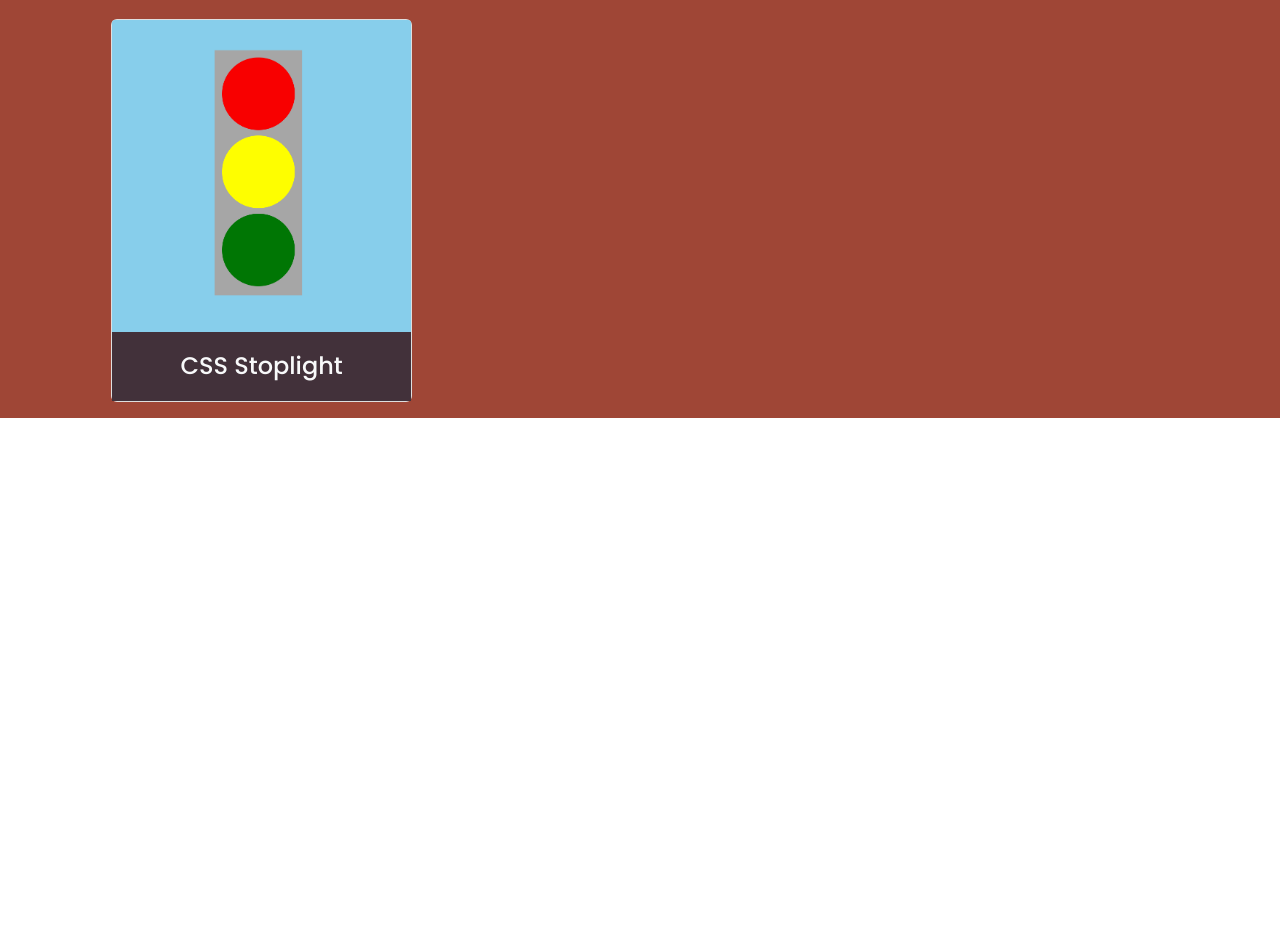
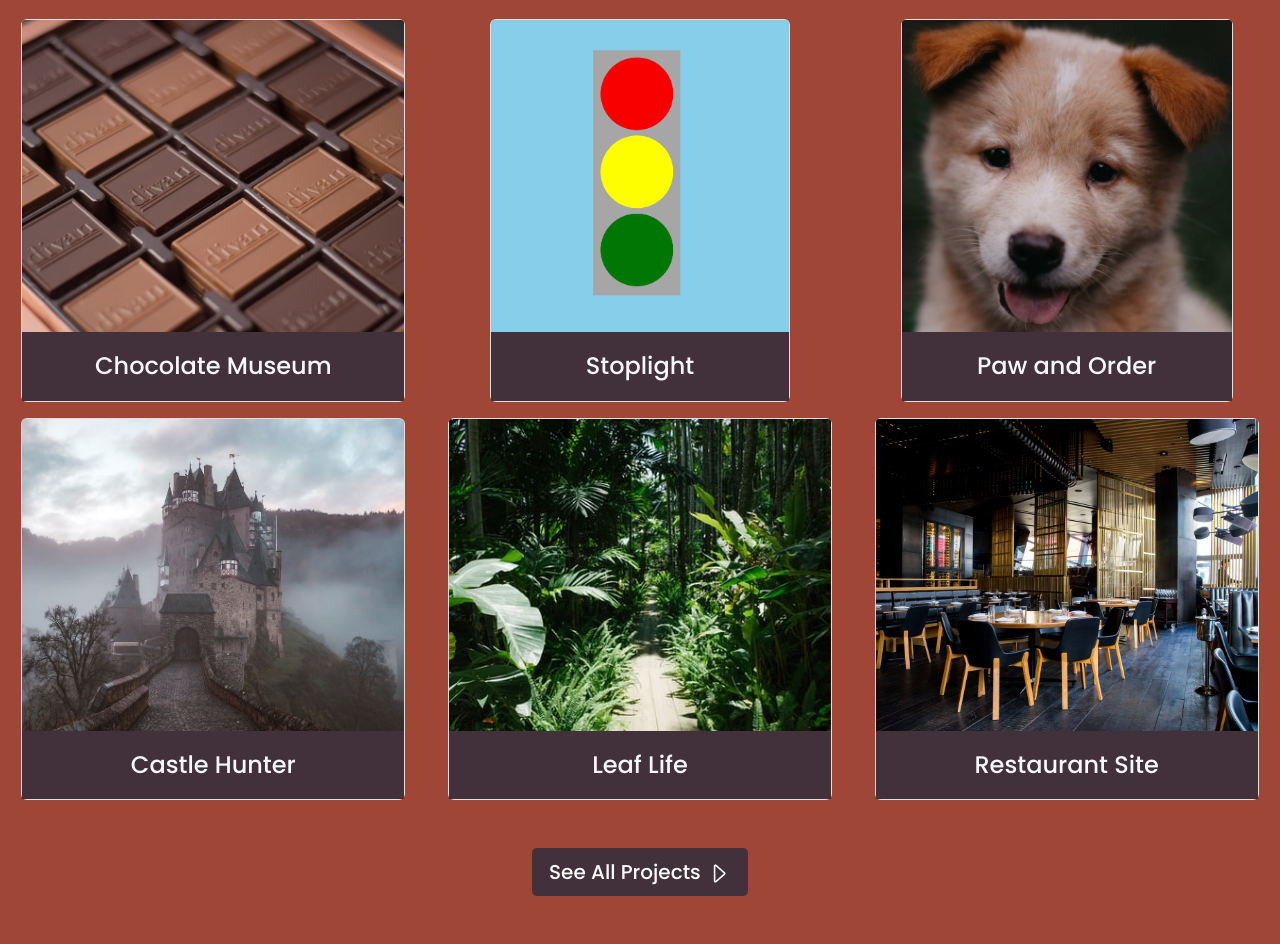
Before and after one commit to michaeldilulo/michaeldilulo.github.io, a plain HTML site: page index.html in a window 1280 px wide. Shown: the part 1031-1975 px from the top of the page. Before the commit the page ends 1449 px from the top, so only its background shows below. Drawn offline with nearby package versions, Linux system fonts and the light colour scheme.

Commit message:
Projects section, imgs add, mobile responsive

```diff
--- a/index.html
+++ b/index.html
@@ -65,36 +65,105 @@
             <div class="container-fluid">
                 <div class="row d-flex justify-content-center pt-5 portfolio-project-row pb-5">
                     <div class="col-md-3 d-flex justify-content-center portfolio-project-heading mb-5">
-                        <h2>My Most Recent Projects</h2>
+                        <h2>My Most Recent <span class="portfolio-project-span">Projects</span></h2>
                     </div>
                 </div>
             </div>
-
             <div class="container-fluid portfolio-project-row">
                 <div class="row">
-                    <div class="col-md-4 d-flex justify-content-end pt-3">
-                        <a href="#" target="_blank" class="text-light">
-                            <div class="card mb-3">
-                                <img src="stoplight.PNG" class="card-img-top"
-                                    alt="Stoplight created in Cascade Style Sheets(CSS)">
+                    <div class="col-md-4 d-flex justify-content-center pt-3">
+                        <div class="card">
+                            <a href="#" target="_blank" class="text-light">
+                                <img src="Chocolate4.jpg" class="card-img-top" alt="Delicious Chocolates">
                                 <div class="card-body d-flex justify-content-center">
-                                    <h4 class="card-text">
-                                        CSS Stoplight
-                        </a></h4>
+                                    <h4 class="card-text">Chocolate Museum
+                                    </h4>
+                                </div>
+                            </a>
+                        </div>
                     </div>
-                </div>
-            </div>
-            </div>
+                    <div class="col-md-4 d-flex justify-content-center pt-3">
+                        <div class="card">
+                            <a href="#" target="_blank" class="text-light">
+                                <img src="stoplight.PNG" class="card-img-top" alt="Stoplight with lights">
+                                <div class="card-body d-flex justify-content-center">
+                                    <h4 class="card-text">Stoplight
+                                    </h4>
+                                </div>
+                            </a>
+                        </div>
+                    </div>
+                    <div class="col-md-4 d-flex justify-content-center pt-3">
+                        <div class="card">
+                            <a href="#" target="_blank" class="text-light">
+                                <img src="puppycardimage.jpg" class="card-img-top" alt="Puppy smiling at camera">
+                                <div class="card-body d-flex justify-content-center">
+                                    <h4 class="card-text">Paw and Order
+                                    </h4>
+                                </div>
+                            </a>
+                        </div>
+                    </div>
+                    <div class="container-fluid portfolio-project-row">
+                        <div class="row">
+                            <div class="col-md-4 d-flex justify-content-center pt-3">
+                                <div class="card">
+                                    <a href="#" target="_blank" class="text-light">
+                                        <img src="castleimagefive.jpg" class="card-img-top" alt="Castle in the mist">
+                                        <div class="card-body d-flex justify-content-center">
+                                            <h4 class="card-text">Castle Hunter
+                                            </h4>
+                                        </div>
+                                    </a>
+                                </div>
+                            </div>
+                            <div class="col-md-4 d-flex justify-content-center pt-3">
+                                <div class="card">
+                                    <a href="#" target="_blank" class="text-light">
+                                        <img src="plantthree.jpg" class="card-img-top"
+                                            alt="Plants providing shade on a trail">
+                                        <div class="card-body d-flex justify-content-center">
+                                            <h4 class="card-text">Leaf Life
+                                            </h4>
+                                        </div>
+                                    </a>
+                                </div>
+                            </div>
+                            <div class="col-md-4 d-flex justify-content-center pt-3">
+                                <div class="card">
+                                    <a href="#" target="_blank" class="text-light">
+                                        <img src="restaurantbackground3.jpg" class="card-img-top"
+                                            alt="Tables and Chairs at a Restaurant">
+                                        <div class="card-body d-flex justify-content-center">
+                                            <h4 class="card-text">Restaurant Site
+                                            </h4>
+                                        </div>
+                                    </a>
+                                </div>
+                            </div>
+                        </div>
+                    </div>
+                    <div class="container-fluid">
+                        <div class="row portfolio-project-row">
+                            <div class="col-md-12 d-flex justify-content-center pt-5 pb-5">
+                                <button class="btn btn-lg portfolio-projects-button">See All Projects
+                                    <svg width="1.25em" height="1.25em" viewBox="0 0 16 16" class="bi bi-caret-right"
+                                        fill="currentColor" xmlns="http://www.w3.org/2000/svg">
+                                        <path fill-rule="evenodd"
+                                            d="M6 12.796L11.481 8 6 3.204v9.592zm.659.753l5.48-4.796a1 1 0 0 0 0-1.506L6.66 2.451C6.011 1.885 5 2.345 5 3.204v9.592a1 1 0 0 0 1.659.753z" />
+                                    </svg>
+                                </button>
+                            </div>
+                        </div>
+                    </div>
+        </section>
 
-        </section>
 
     </main>
 
     <footer>
 
     </footer>
-
-
 
 
 
--- a/styles.css
+++ b/styles.css
@@ -75,3 +75,12 @@ a.navbar-brand:hover {
     height: 39vh;
     object-fit: cover;
 }
+
+a:hover {
+    text-decoration: none;
+}
+
+.portfolio-projects-button {
+    background-color: #42313A;
+    color: #fff;
+}
```
Also changed, not shown: Chocolate4.jpg (added), castleimagefive.jpg (added), plantthree.jpg (added), puppycardimage.jpg (added), restaurantbackground3.jpg (added).
